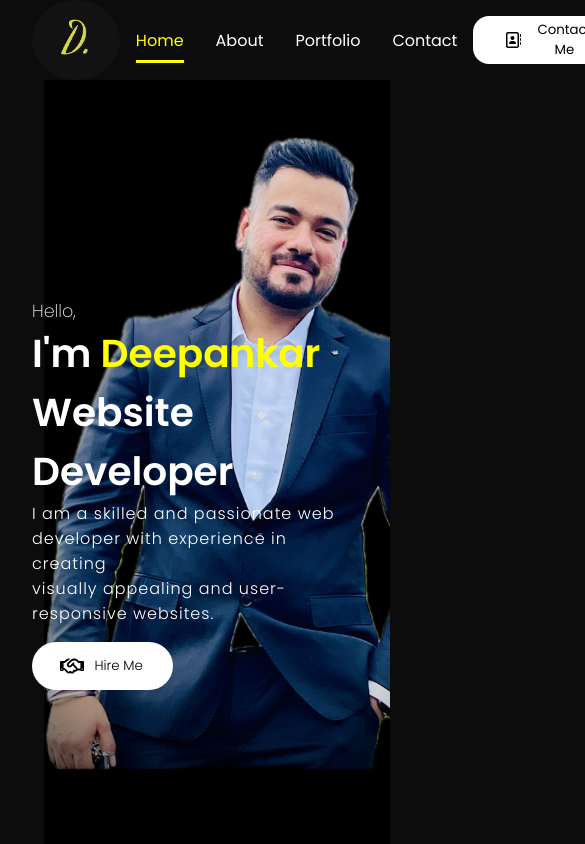
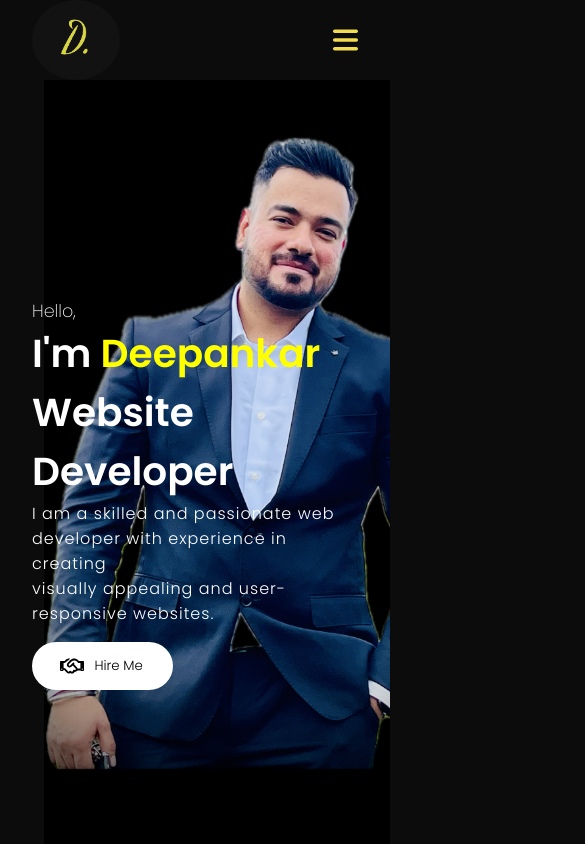
Before and after one commit to Dpnkrss/DPortfolio, a React (Create React App) app: page / in a window 390 px wide. Shown: the top 844 px of the page, 585 px wide, since content can reach past the window. Built offline with nearby package versions, Linux system fonts and the light colour scheme.

Commit message:
nav responsive fixed

```diff
--- a/src/components/navBar/navbar.css
+++ b/src/components/navBar/navbar.css
@@ -3,7 +3,7 @@
   height: 5rem;
   width: 100vw;
   margin: 0;
-  max-width: 80rem;
+  max-width: 100rem;
   padding: 1rem 2rem;
   display: flex;
   align-items: center;
@@ -62,3 +62,42 @@
   padding-bottom: 0.5rem;
   border-bottom: 3px solid yellow;
 }
+.mobMenu {
+  display: none;
+  object-fit: cover;
+  height: 1.8rem;
+}
+
+.navMenu {
+  position: absolute;
+  top: 4rem;
+  right: 2rem;
+  z-index: 2;
+  display: flex;
+  flex-direction: column;
+  padding: 0.5rem;
+  height: fit-content;
+  min-width: 15rem;
+  background-color: rgb(25, 25, 25);
+  border-radius: 1rem;
+}
+
+.ListItem {
+  color: white;
+  padding: 0.5rem 3rem;
+  margin: 0.25rem;
+  background: rgb(15, 15, 15);
+}
+
+@media screen and (max-width: 720px) {
+  .mobMenu {
+    display: flex;
+  }
+
+  .desktopMenu {
+    display: none;
+  }
+  .desktopMenuBtn {
+    display: none;
+  }
+}
```
